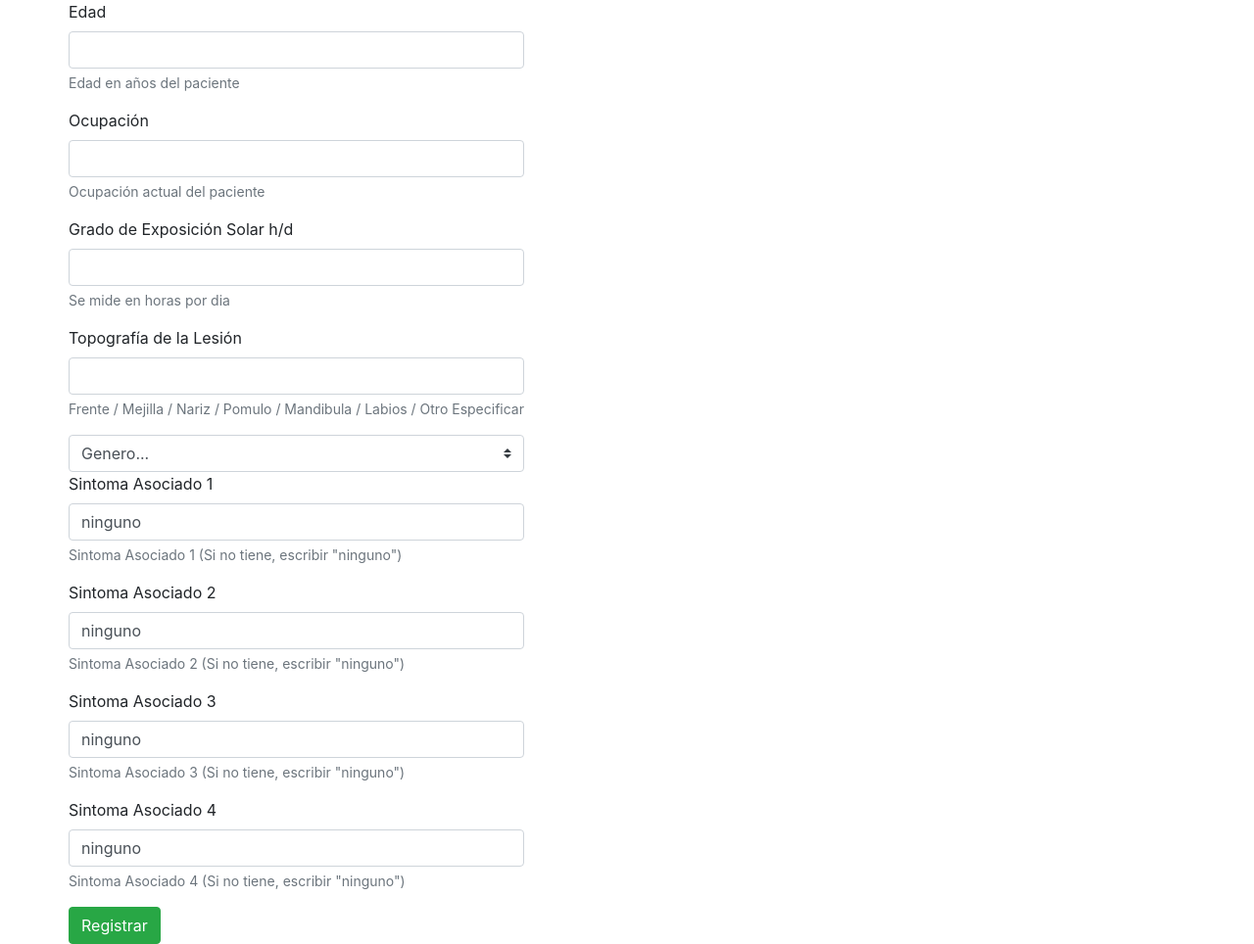
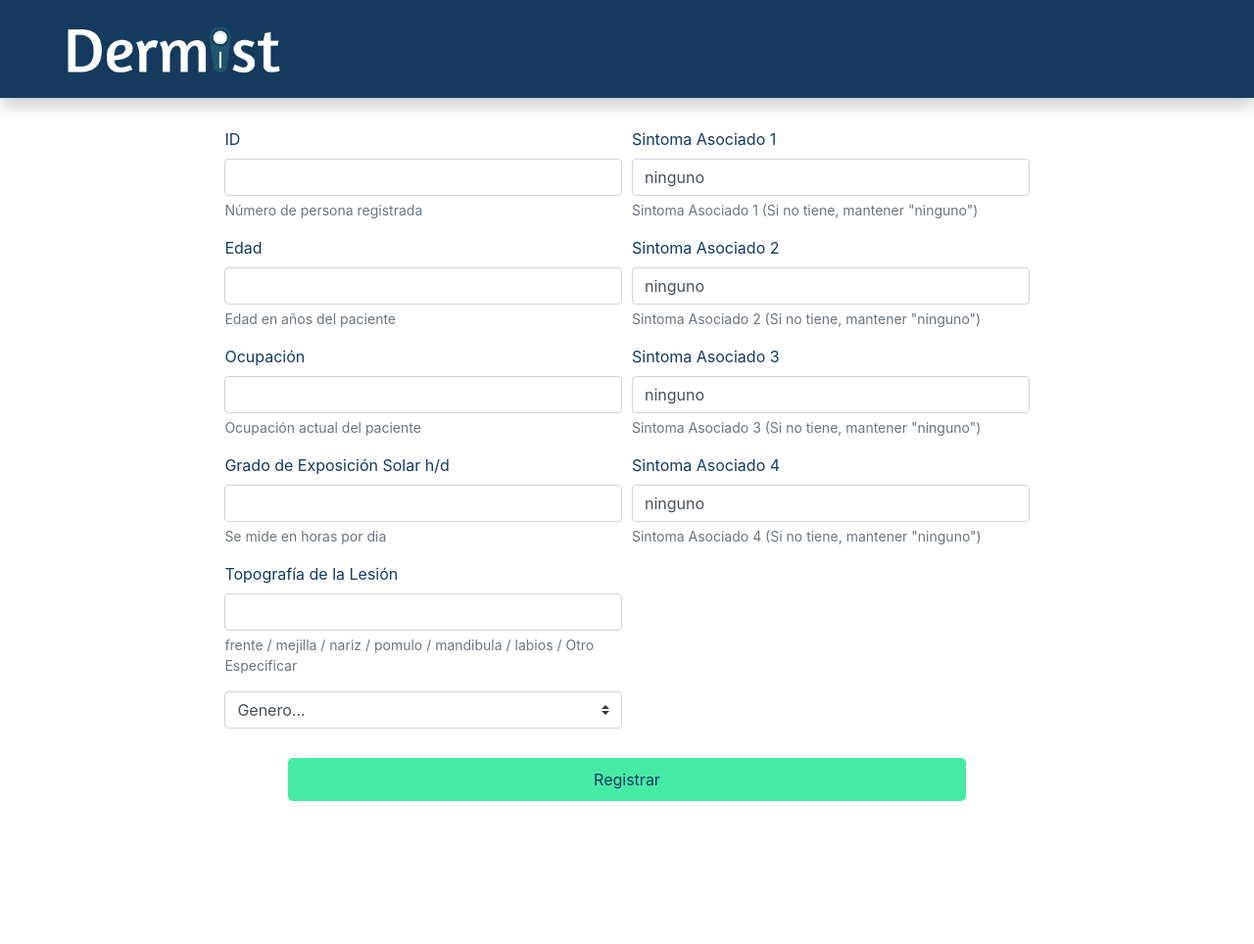
Before and after one commit to Joselian2204/DermistForm, a website: page index.html in a window 1280 px wide. Shown: the whole page at 98% size. After the commit the page ends 818 px from the top, so only its background shows below. Drawn offline with nearby package versions, Linux system fonts and the light colour scheme.

Commit message:
Styles added

```diff
--- a/css/style.css
+++ b/css/style.css
@@ -0,0 +1,77 @@
+:root{
+    --primary: rgba(22,58,95,1);
+    --secondary: rgba(29,96,110);
+    --accent: rgba(227,246,245,1);
+    --white: rgba(255,255,255,1);
+    --green: rgba(69,235,165,1);
+}
+
+* {
+    box-sizing: border-box;
+}
+
+body{
+    margin: 0;
+    padding: 0;
+    background-color: var(--white);
+}
+
+
+nav{
+    position: fixed;
+    z-index: 10;
+    left: 0;
+    right: 0;
+    top: 0;
+    padding: 0 5%;
+    height: 100px;
+    background-color: var(--primary);
+    box-shadow: 0 0.5rem 1rem rgba(0, 0, 0, 0.2);
+}
+
+nav .logo{
+    float: left;
+    height: 100%;
+    display: flex;
+    align-items: center;
+    font-size: 24px;
+}
+
+nav .logo img{
+    width: 70%;
+}
+
+.container{
+    margin-top: 130px;
+    display: flex;
+    align-items: center;
+    justify-content: center;
+}
+
+.buttoncontainer{
+    width: 100%;
+    display: flex;
+    justify-content: center;
+    align-content: center;
+}
+
+.mybutton{
+    background-color: var(--green);
+    color: var(--primary);
+    padding-top: 10px;
+    padding-bottom: 10px;
+    border-radius: 5px;
+    margin-top: 30px;
+    width: 54%;
+    text-align: center;
+}
+
+.mybutton:hover{
+    text-decoration: none;
+    color: var(--primary);
+    box-shadow: 0 0.5rem 1rem rgba(0, 0, 0, 0.2);
+}
+
+label{
+    color: var(--primary);
+}
--- a/index.html
+++ b/index.html
@@ -14,9 +14,28 @@
     <link rel="stylesheet" href="css/style.css" />
   </head>
   <body>
+    <nav>
+      <a href="" class="logo">
+        <img src="/assets/logo.png" alt="" />
+      </a>
+    </nav>
     <div class="container">
       <div class="row">
         <form>
+          <div class="form-row row">
+            <div class="col-md-6">
+                <div class="form-group">
+                    <label for="idRegistro">ID</label>
+                    <input
+                      type="number"
+                      class="form-control"
+                      id="idRegistro"
+                      aria-describedby="id"
+                    />
+                    <small id="id" class="form-text text-muted"
+                      >Número de persona registrada</small
+                    >
+                  </div>
               <div class="form-group">
                 <label for="age">Edad</label>
                 <input
@@ -65,7 +84,7 @@
                   aria-describedby="topo"
                 />
                 <small id="topo" class="form-text text-muted"
-              >Frente / Mejilla / Nariz / Pomulo / Mandibula / Labios / Otro
+                  >frente / mejilla / nariz / pomulo / mandibula / labios / Otro
                   Especificar</small
                 >
               </div>
@@ -75,7 +94,8 @@
                 <option value="male">Masculino</option>
                 <option value="female">Femenino</option>
               </select>
-
+            </div>
+            <div class="col-md-6">
               <div class="form-group">
                 <label for="asoc1">Sintoma Asociado 1</label>
                 <input
@@ -86,7 +106,7 @@
                   value="ninguno"
                 />
                 <small id="asociado1" class="form-text text-muted"
-              >Sintoma Asociado 1 (Si no tiene, escribir "ninguno")</small
+                  >Sintoma Asociado 1 (Si no tiene, mantener "ninguno")</small
                 >
               </div>
 
@@ -100,7 +120,7 @@
                   value="ninguno"
                 />
                 <small id="asociado2" class="form-text text-muted"
-              >Sintoma Asociado 2 (Si no tiene, escribir "ninguno")</small
+                  >Sintoma Asociado 2 (Si no tiene, mantener "ninguno")</small
                 >
               </div>
 
@@ -114,7 +134,7 @@
                   value="ninguno"
                 />
                 <small id="asociado3" class="form-text text-muted"
-              >Sintoma Asociado 3 (Si no tiene, escribir "ninguno")</small
+                  >Sintoma Asociado 3 (Si no tiene, mantener "ninguno")</small
                 >
               </div>
 
@@ -128,13 +148,16 @@
                   value="ninguno"
                 />
                 <small id="asociado4" class="form-text text-muted"
-              >Sintoma Asociado 4 (Si no tiene, escribir "ninguno")</small
+                  >Sintoma Asociado 4 (Si no tiene, mantener "ninguno")</small
                 >
               </div>
-
-          <a href="#" class="btn btn-success" onclick="save()">Registrar</a>
+            </div>
+          </div>
         </form>
       </div>
+    </div>
+    <div class="buttoncontainer">
+        <a href="#" class="mybutton" onclick="save()">Registrar</a>
       </div>
   </body>
 
--- a/js/save.js
+++ b/js/save.js
@@ -1,5 +1,6 @@
 function save(){
     db.collection("patient").add({
+        id: document.getElementById("idRegistro").value,
         age: document.getElementById("age").value,
         ocupation: document.getElementById("ocupation").value,
         solarGrade: document.getElementById("grade").value,
```
Also changed, not shown: assets/logo.png (added). Lines whose indentation alone changed are shown as unchanged.
